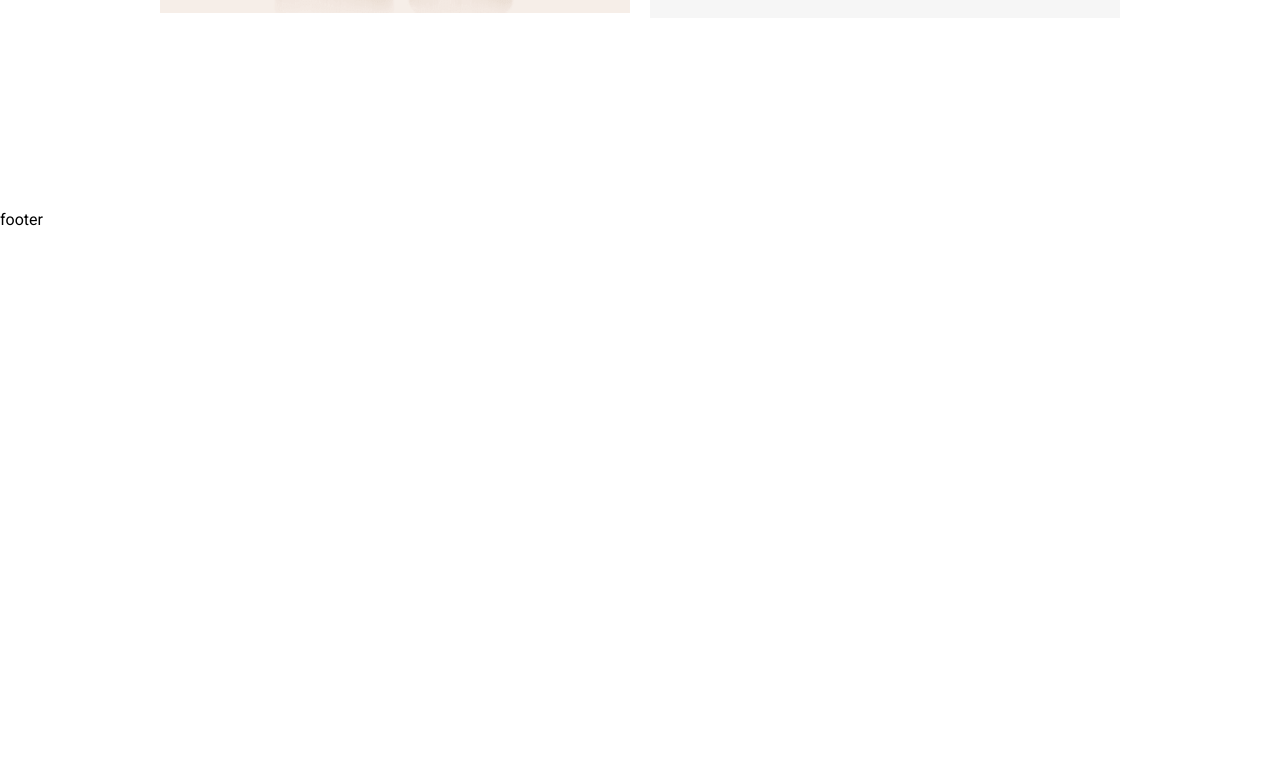
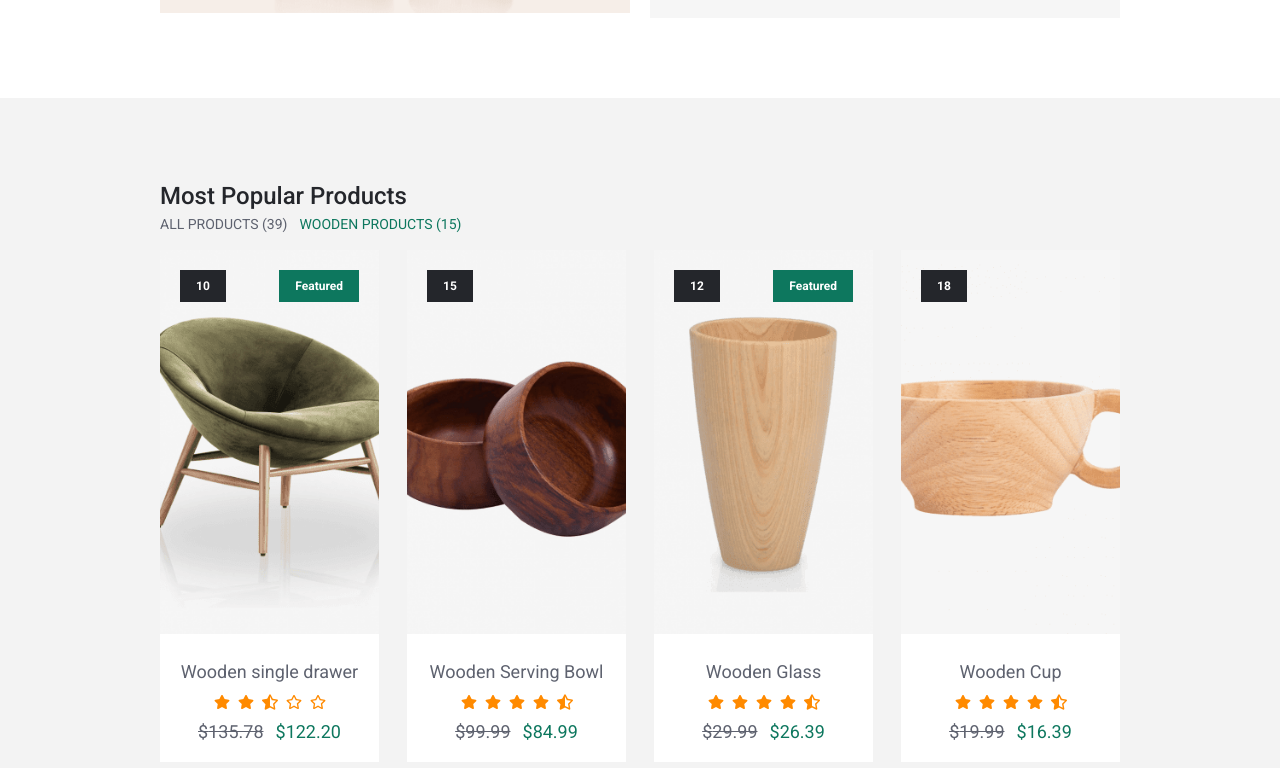
Before and after one commit to marcellandreas/e-commerce-project, a React (Vite) app: page / in a window 1280 px wide. Shown: the part 1312-2080 px from the top of the page. Before the commit the page ends 1544 px from the top, so only its background shows below. Built offline with nearby package versions, Linux system fonts and the light colour scheme.

Commit message:
create view product cards

```diff
--- /dev/null
+++ b/src/components/product/ProductCard.jsx
@@ -0,0 +1,94 @@
+import React from "react";
+import { IoMdHeart } from "react-icons/io";
+import { IoCart } from "react-icons/io5";
+import { NavLink } from "react-router-dom";
+import { BodyOne } from "../Molecules/MoleculesComponents";
+import { FaRegStar, FaStar, FaStarHalfAlt } from "react-icons/fa";
+
+export const renderRatingStars = (rating) => {
+  const totalStars = 5;
+  const fullStars = Math.floor(rating);
+  const hasHalfStars = rating % 1 !== 0;
+  const stars = [];
+
+  for (let i = 1; i <= totalStars; i++) {
+    if (i <= fullStars) {
+      stars.push(<FaStar key={i} color="#ff8a00" />);
+    } else if (hasHalfStars && i === fullStars + 1) {
+      stars.push(<FaStarHalfAlt key="half-star" color="#ff8a00" />);
+    } else {
+      stars.push(<FaRegStar key={i} color="#ff8a00" />);
+    }
+  }
+  return stars;
+};
+
+export const ProductCard = ({
+  key,
+  id,
+  title,
+  description,
+  images,
+  prices,
+  discount,
+  rating,
+  featured,
+  color,
+}) => {
+  return (
+    <div className="product card">
+      <div className="images h-96">
+        {images.map((cover, index) => (
+          <img
+            key={index}
+            src={cover?.image}
+            alt={id}
+            className="w-full h-full object-cover"
+          />
+        ))}
+        <div className="flex justify-between w-full p-5 absolute top-0 left-0">
+          {discount && <button className="discount-btn">{discount}</button>}
+          {featured && (
+            <button className="feature-btn">
+              {featured === true && "Featured"}
+            </button>
+          )}
+        </div>
+        <div className=" overlay flex items-center gap-2 justify-center absolute bottom-0 left-0 right-0 m-5">
+          <button className=" quick-view-btn product-btn primary-btn">
+            Quick
+          </button>
+          <button className=" add-to-cart-btn product-btn primary-btn">
+            <IoCart size={23} />
+          </button>
+          <button className=" love-to-cart-btn product-btn primary-btn">
+            <IoMdHeart size={23} />
+          </button>
+        </div>
+      </div>
+      <div className="deatils flex items-center flex-col bg-white pt-6">
+        <NavLink to={`/product/details/${id}`}>
+          <BodyOne>{title}</BodyOne>
+        </NavLink>
+        <div className=" flex items-center gap-2 -mt-2 mb-2">
+          {renderRatingStars(rating)}
+        </div>
+        <div className=" flex items-center gap-3">
+          {prices.slice(0, 1).map((priceItem, index) => (
+            <>
+              <BodyOne className="line-through" key={index}>
+                ${priceItem.value}
+              </BodyOne>
+              <BodyOne className=" text-primary-green" key={index}>
+                $
+                {(priceItem.value - (priceItem.value * discount) / 100).toFixed(
+                  2
+                )}
+              </BodyOne>
+            </>
+          ))}
+        </div>
+      </div>
+    </div>
+  );
+};
--- a/src/router/index.js
+++ b/src/router/index.js
@@ -1,7 +1,10 @@
+export { ProductCard } from "../components/product/ProductCard";
+
 export { Home } from "../screen/home/Home";
 
 export { Layout } from "../components/common/Layout";
 
 export { Hero } from "../components/hero/Hero";
 
-import { HeroDua } from "../components/hero/Hero2";
+export { HeroDua } from "../components/hero/Hero2";
+export { Product } from "../screen/product/Product";
--- a/src/screen/home/Home.jsx
+++ b/src/screen/home/Home.jsx
@@ -1,10 +1,11 @@
 import { HeroDua } from "../../components/hero/Hero2";
-import { Hero } from "../../router";
+import { Hero, Product } from "../../router";
 
 export const Home = () => {
   return (
     <>
       <Hero />
+      <Product />
     </>
   );
 };
--- /dev/null
+++ b/src/screen/product/Product.jsx
@@ -0,0 +1,39 @@
+import React from "react";
+import { Title, BodyOne } from "../../components/Molecules/MoleculesComponents";
+import { productlists } from "../../assets/data/data";
+import { ProductCard } from "../../router";
+
+export const Product = () => {
+  return (
+    <>
+      <div className="py-20 bg-white-100">
+        <div className="container">
+          <Title level={4}>Most Popular Products</Title>
+          <div className=" flex items-center gap-3 uppercase">
+            <BodyOne className="text-sm">All Products (39)</BodyOne>
+            <BodyOne className="text-sm text-primary-green">
+              Wooden Products (15)
+            </BodyOne>
+          </div>
+
+          <div className="content grid grid-cols-1 md:grid-cols-2 lg:grid-cols-4 gap-7">
+            {productlists.map((product) => (
+              <ProductCard
+                key={product.id}
+                id={product.id}
+                title={product.title}
+                description={product.description}
+                images={product.images}
+                prices={product.price}
+                discount={product.discount}
+                rating={product.rating}
+                featured={product.featured}
+                color={product.color}
+              />
+            ))}
+          </div>
+        </div>
+      </div>
+    </>
+  );
+};
--- /dev/null
+++ b/src/screen/product/ProductDetails.jsx
@@ -0,0 +1,5 @@
+import React from "react";
+
+export const ProductDetails = () => {
+  return <div>ProductDetails</div>;
+};
```
